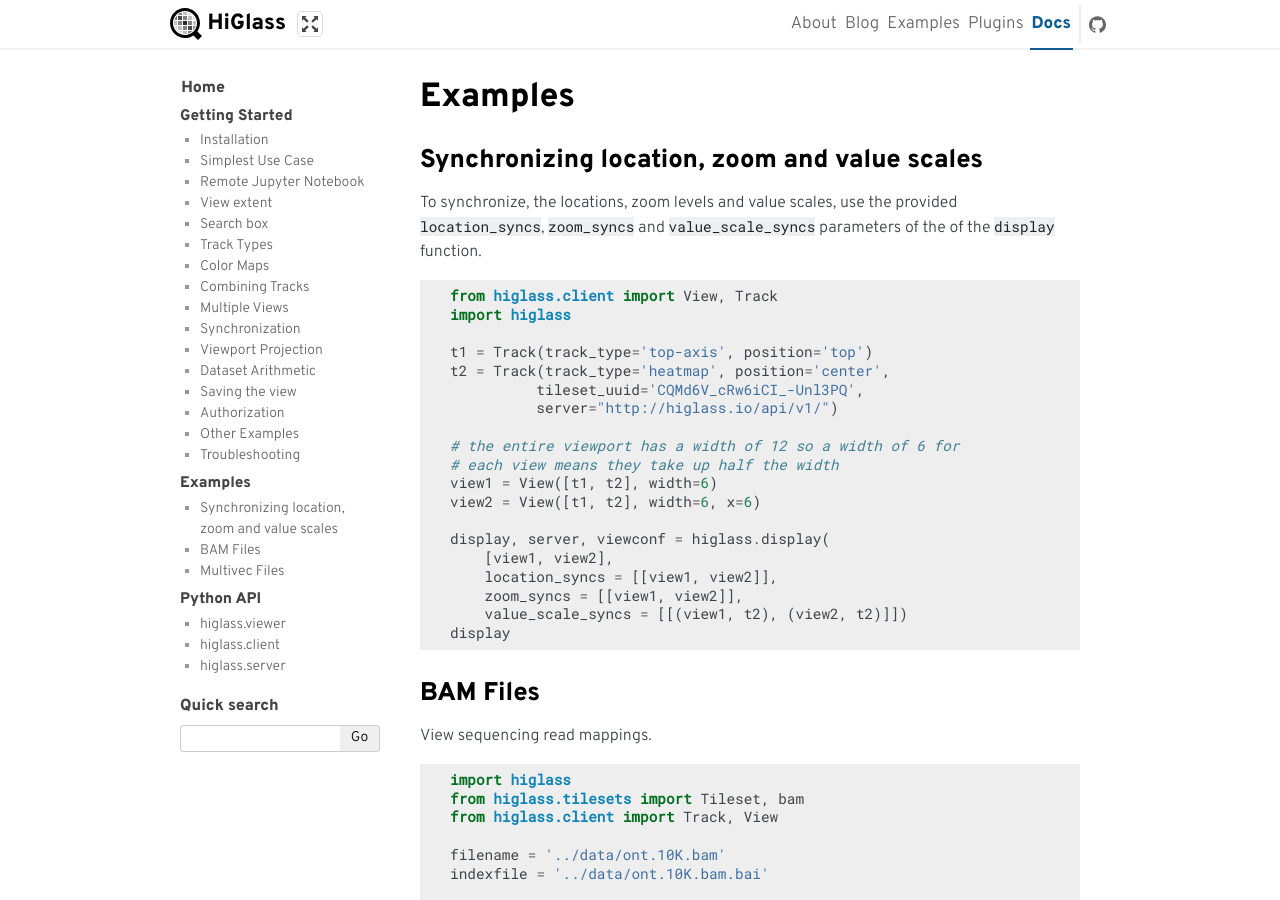
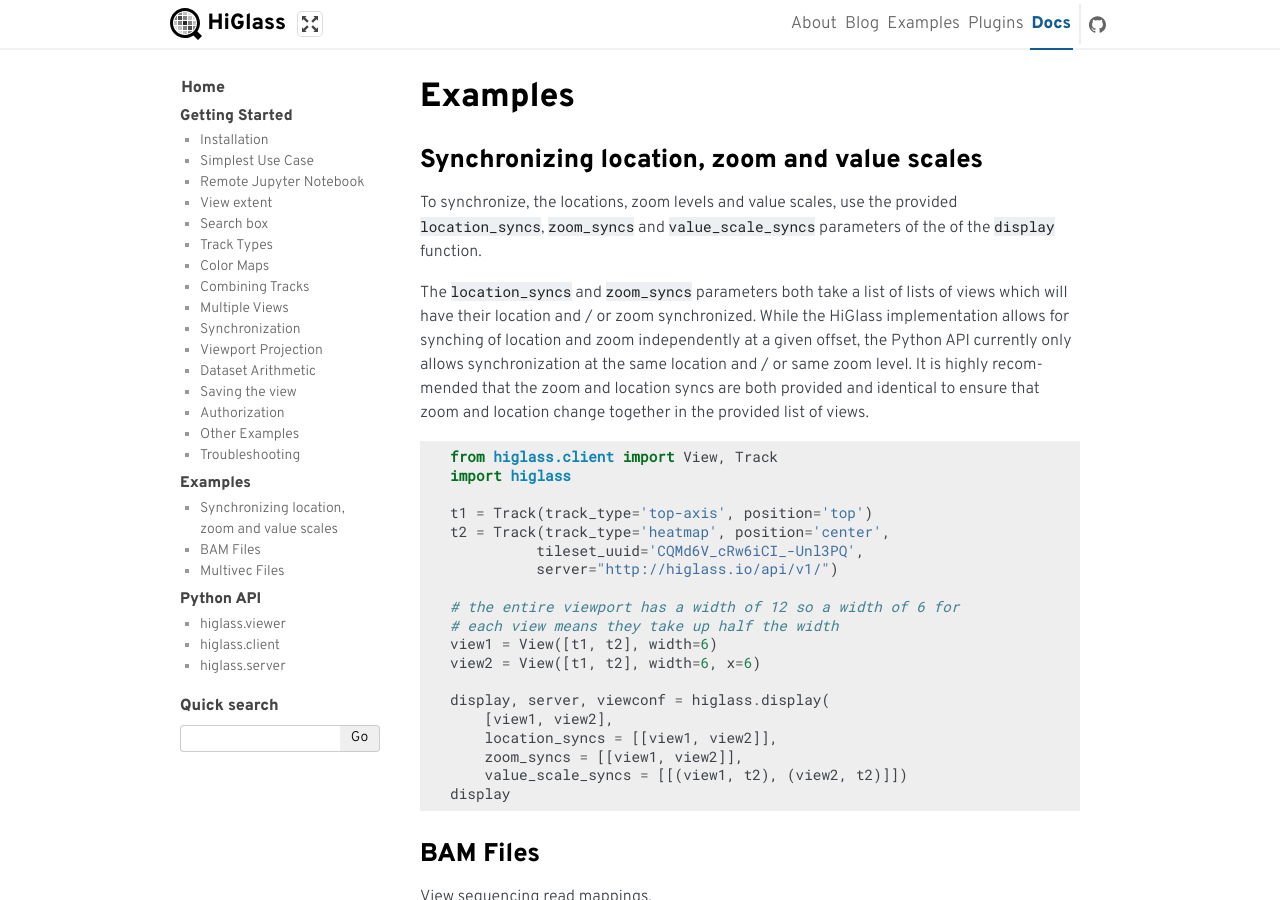
Before and after one commit to higlass/higlass-python, a Sphinx documentation site: the page built from docs/examples.rst, in a window 1280 px wide and 900 px high. Built offline with Sphinx 7.4.7, drawn with Linux system fonts in a browser that asks for light colours; formulas are drawn with MathJax 3.

Commit message:
More thorough documentation

```diff
--- a/docs/examples.rst
+++ b/docs/examples.rst
@@ -7,6 +7,14 @@ Synchronizing location, zoom and value scales
 To synchronize, the locations, zoom levels and value scales, use the provided
 ``location_syncs``, ``zoom_syncs`` and ``value_scale_syncs`` parameters of
 the of the ``display`` function.
+
+The ``location_syncs`` and ``zoom_syncs`` parameters both take a list of lists
+of views which will have their location and / or zoom synchronized. While the
+HiGlass implementation allows for synching of location and zoom independently
+at a given offset, the Python API currently only allows synchronization at
+the same location and / or same zoom level. It is highly recommended that the
+zoom and location syncs are both provided and identical to ensure that zoom
+and location change together in the provided list of views.
 
 .. code-block:: python
 
```
